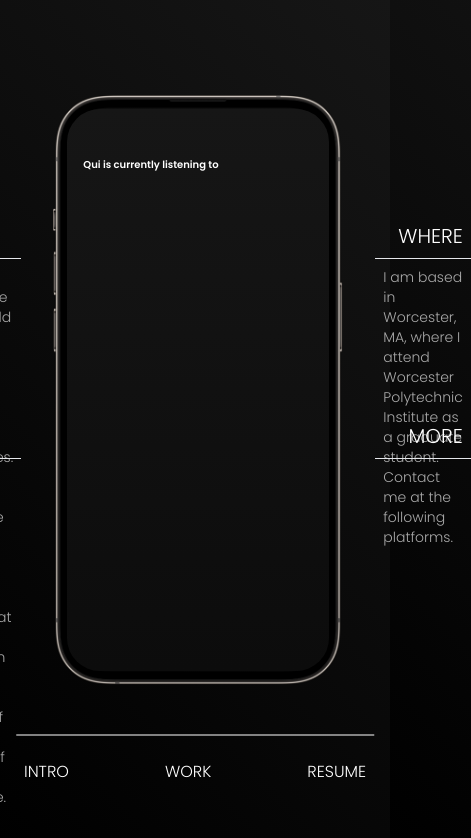
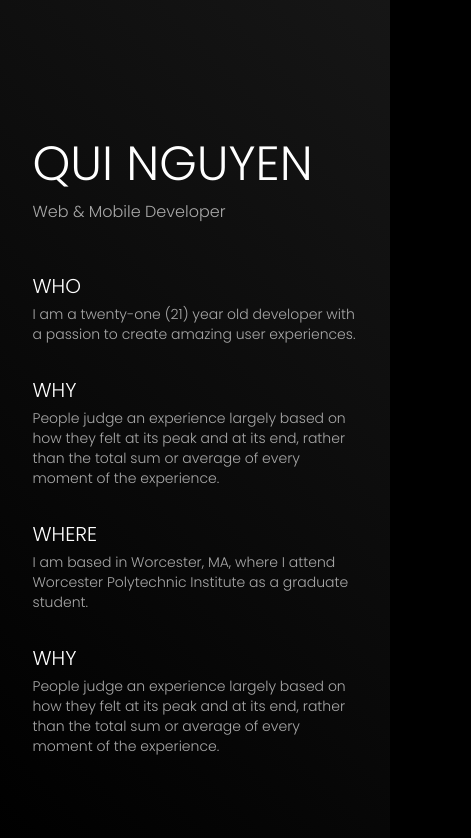
Before and after one commit to quinguyen-dev/.com, a Next.js app: page /intro in a window 390 px wide. Shown: the top 838 px of the page, 471 px wide, since content can reach past the window. Built offline with nearby package versions, Linux system fonts and the light colour scheme.

Commit message:
[🚧] Added breakpoints for smaller screen sizes.

```diff
--- a/src/app/intro/page.tsx
+++ b/src/app/intro/page.tsx
@@ -4,30 +4,28 @@ import Phone from "../../../public/images/space-black.png";
 function IntroCard({
   header,
   children,
-  right = false,
 }: {
   header: string;
   children: React.ReactElement;
-  right?: boolean;
 }) {
   return (
-    <div className="flex max-w-[364px] flex-col">
-      <h1 className={`px-2 text-xl ${right ? "text-right" : "text-left"}`}>
-        {header}
-      </h1>
-      <hr className="my-2" />
-      <div className={`px-2 [&>p]:${right ? "text-right" : "text-left"}`}>
-        {children}
-      </div>
+    <div className="flex flex-col md:max-w-[364px]">
+      <h1 className="text-xl md:px-2">{header}</h1>
+      <hr className="md: my-2 hidden md:block" />
+      <div className="pt-1 md:px-2 md:pt-0">{children}</div>
     </div>
   );
 }
 
 export default function IntroPage() {
   return (
-    <div className="flex h-full w-full select-none items-center justify-center space-x-8">
-      {/* <!-- Left-mosttext-left information cards --> */}
-      <div className="grid h-[400px] grid-rows-2">
+    <div className="flex h-full w-5/6 min-w-[320px] select-none flex-col items-center p-0 md:w-11/12 md:flex-row md:justify-center">
+      <header className="mb-12 mt-[128px] w-full text-left md:hidden">
+        <h1 className="text-[48px]">QUI NGUYEN</h1>
+        <h2 className="text-[#A9A9A9]">Web & Mobile Developer</h2>
+      </header>
+      {/* <!-- Left-most information cards --> */}
+      <div className="space-y-8 md:grid md:h-[392px] md:grid-rows-2 md:space-y-0">
         <IntroCard header="WHO">
           <p className="text-sm text-[#A9A9A9]">
             I am a twenty-one (21) year old developer with a passion to create
@@ -44,7 +42,7 @@ export default function IntroPage() {
       </div>
 
       {/* <!-- Phone render --> */}
-      <div className="relative -translate-y-8">
+      <div className="relative hidden -translate-y-8 md:mx-8 md:block">
         <Image
           src={Phone}
           alt="iPhone 12"
@@ -59,16 +57,18 @@ export default function IntroPage() {
       </div>
 
       {/* <!-- Right-most information cards --> */}
-      <div className="grid h-[400px] grid-rows-2">
-        <IntroCard header="WHERE" right>
-          <p className="text-sm text-[#A9A9A9]">
+      <div className="mt-8 space-y-8 md:mt-0 md:grid md:h-[392px] md:grid-rows-2 md:space-y-0">
+        <IntroCard header="WHERE">
+          <p className="text-sm text-[#A9A9A9] ">
             I am based in Worcester, MA, where I attend Worcester Polytechnic
             Institute as a graduate student.
           </p>
         </IntroCard>
-        <IntroCard header="MORE" right>
+        <IntroCard header="WHY">
           <p className="text-sm text-[#A9A9A9]">
-            Contact me at the following platforms.
+            People judge an experience largely based on how they felt at its
+            peak and at its end, rather than the total sum or average of every
+            moment of the experience.
           </p>
         </IntroCard>
       </div>
--- a/src/app/layout.tsx
+++ b/src/app/layout.tsx
@@ -25,8 +25,8 @@ export default function RootLayout({
   return (
     <html lang="en" className={poppins.className}>
       <body className="flex h-screen flex-col bg-black text-white">
-        <main className="min-h-screen">{children}</main>
-        <nav className="absolute bottom-0 left-1/2 w-11/12 -translate-x-1/2 -translate-y-1/2 transform border-t border-white">
+        <main className="flex min-h-screen justify-center">{children}</main>
+        <nav className="absolute bottom-0 left-1/2 hidden w-11/12 -translate-x-1/2 -translate-y-1/2 transform border-t border-white md:block">
           <ul className="flex justify-center space-x-24 py-6">
             <li>
               <Link href="/intro">INTRO</Link>
```
